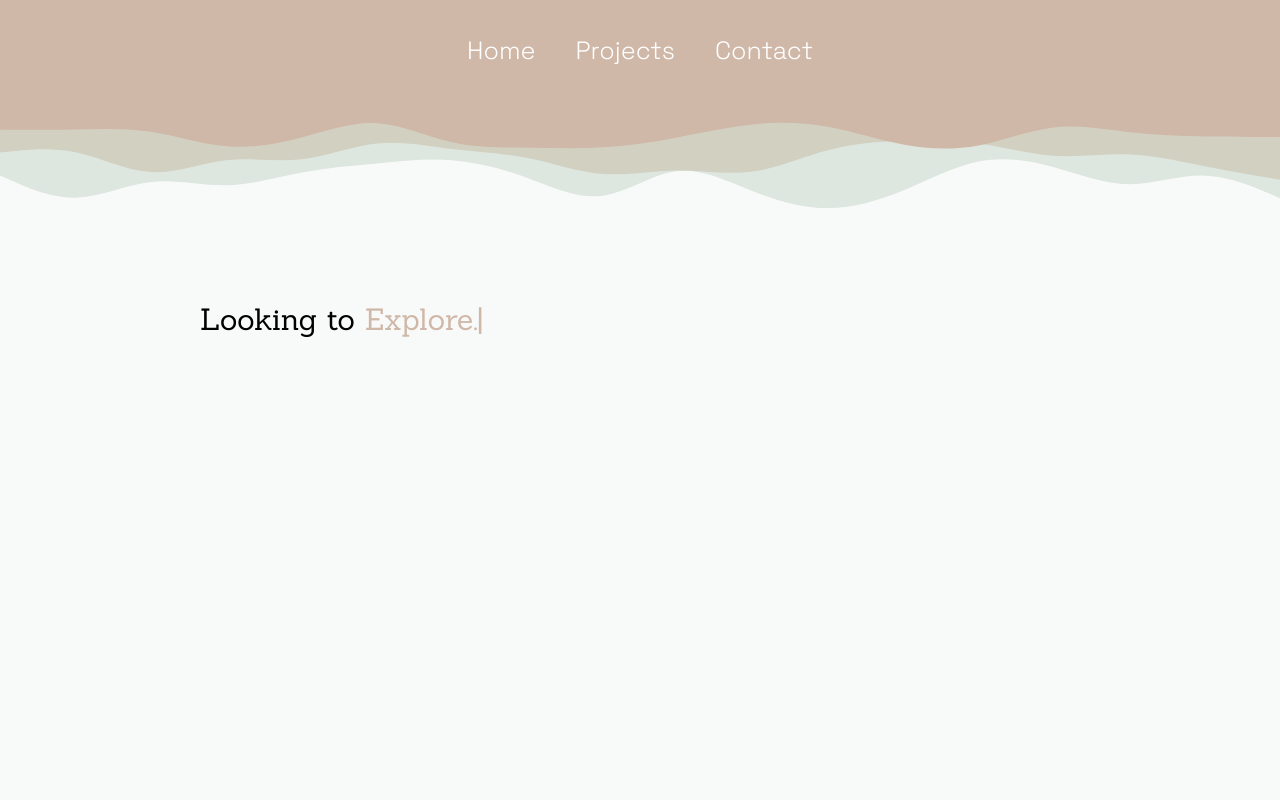
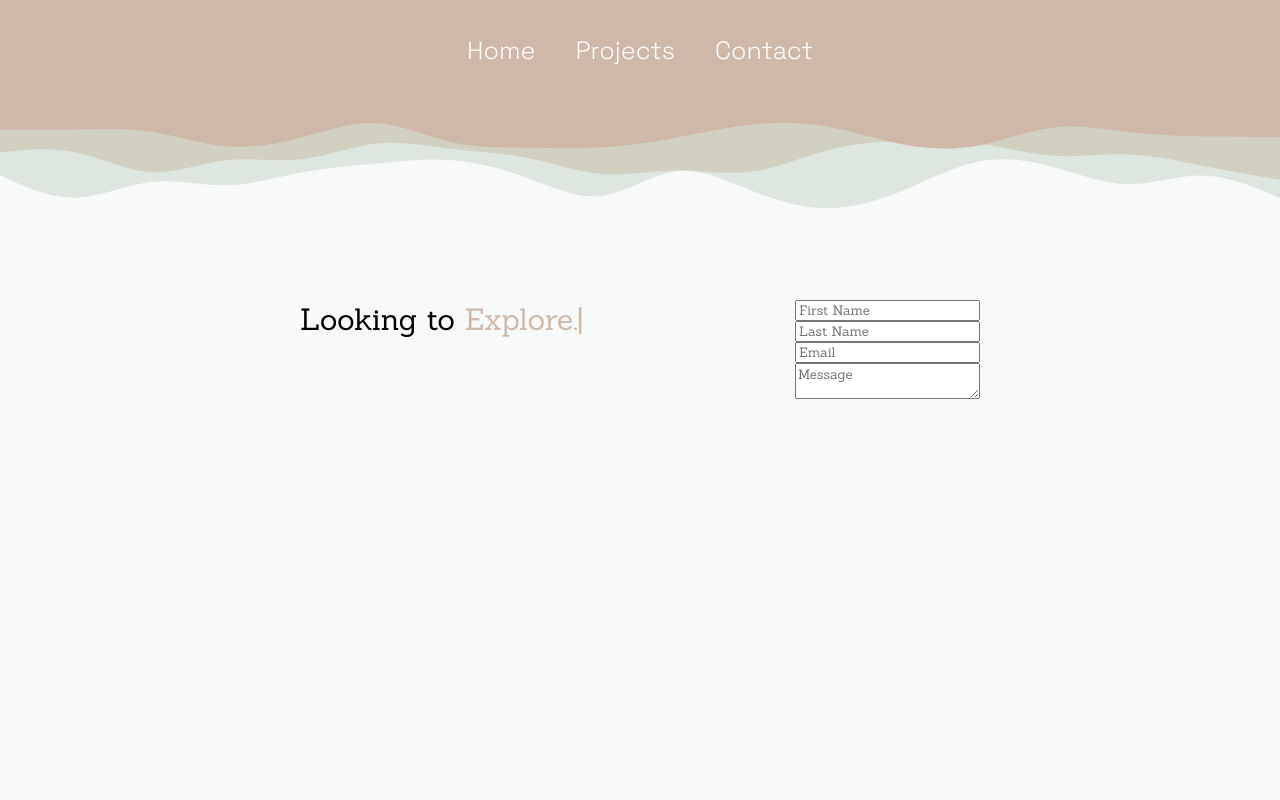
Before and after one commit to Chudii/portfolio, a React (Create React App) app: page /contact in a window 1280 px wide. Shown: the top 800 px of the page. Built offline with nearby package versions, Linux system fonts and the light colour scheme.

Commit message:
started contact form

```diff
--- a/src/pages/Contact.js
+++ b/src/pages/Contact.js
@@ -11,7 +11,7 @@ const Contact = () => {
                     <Typewriter
 
                         options={{
-                            strings: ['Connect.', 'Explore.', 'Learn.'],
+                            strings: ['Connect.', 'Explore.', 'Learn.', 'Create.'],
                             autoStart: true,
                             loop: true,
                             wrapperClassName: 'typewrite',
@@ -25,6 +25,12 @@ const Contact = () => {
                         }}
                     />
                 </div>
+                <form>
+                    <input type='text' placeholder='First Name'/>
+                    <input type='text' placeholder='Last Name'/>
+                    <input type='text' placeholder='Email'/>
+                    <textarea placeholder='Message'/>
+                </form>
             </div>
         </div>
     )
--- a/src/styles/contact.css
+++ b/src/styles/contact.css
@@ -9,9 +9,20 @@
 }
 
 .contact-form {
-    padding: 0 200px;
+    padding: 0 300px;
     width: 100%;
     height: calc(100vh - 100px);
+    display: flex;
+    justify-content: space-between;
+}
+
+form {
+    display: flex;
+    flex-direction: column;
+}
+
+textarea::placeholder, input::placeholder {
+    font-family: 'Sanchez';
 }
 
 
```
